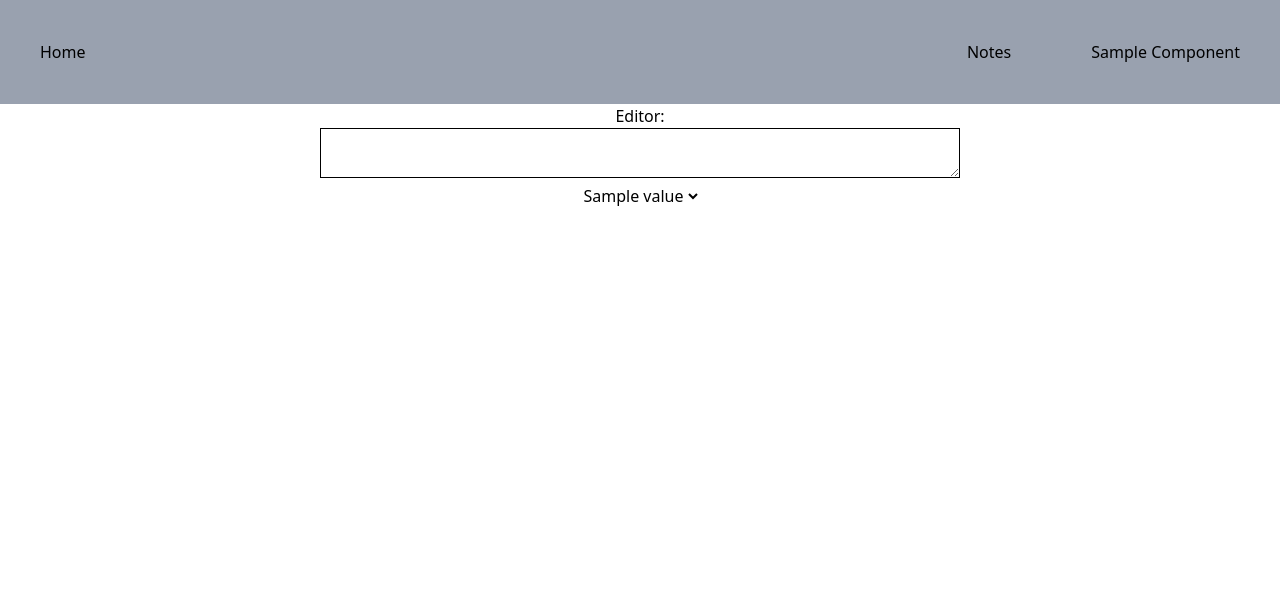
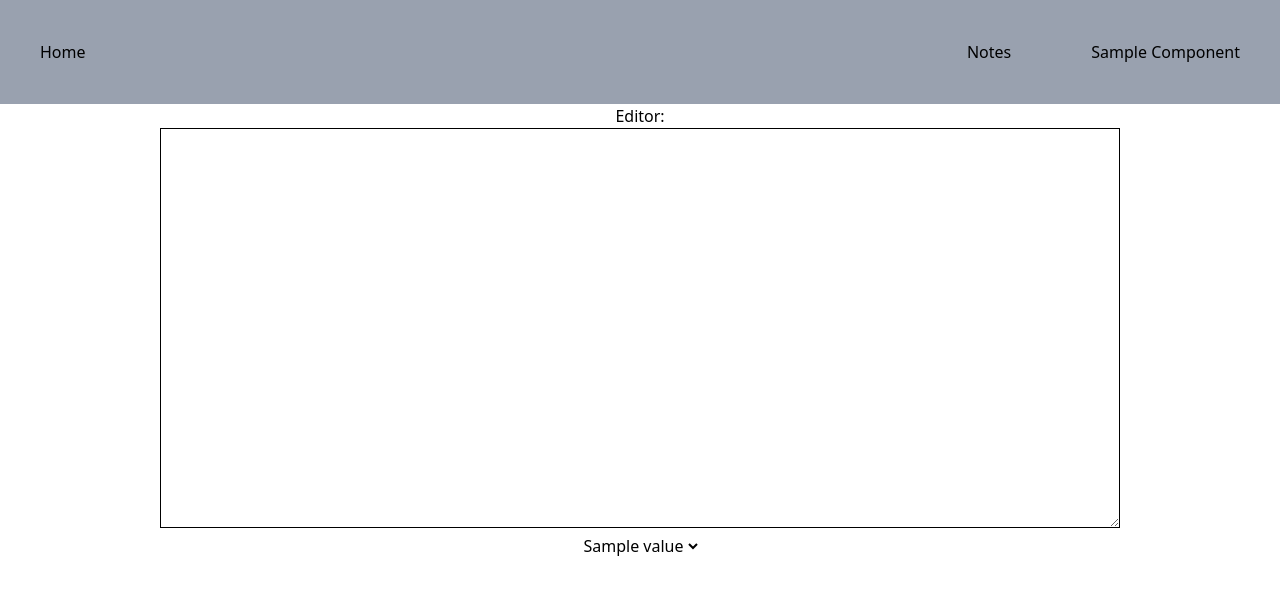
Before and after one commit to youssefgaballa/Chess-App, a React (Vite) app in the folder client/: page /Notes in a window 1280 px wide. Shown: the top 594 px of the page. Built offline with nearby package versions, Linux system fonts and the light colour scheme.

Commit message:
feat: changed styling of the app to take up more of the screen

```diff
--- a/client/src/App.css
+++ b/client/src/App.css
@@ -1 +1,5 @@
 @import "tailwindcss";
+
+html, body, #root {
+    height: 100%
+}
--- a/client/src/components/Notes.tsx
+++ b/client/src/components/Notes.tsx
@@ -9,8 +9,8 @@ export default function Notes() {
     console.log("Render notes: " + notes);
     return (
         <>
-        <div className="text-center">Editor: <br/>
-        <textarea className="w-1/2 h-3/4 border border-black-500" onChange={onChange}/>
+        <div className="text-center h-1/2 w-full">Editor: <br/>
+        <textarea className="w-3/4 h-full border border-black-500 " onChange={onChange}/>
         <br/>
         <select>
             <option>Sample value</option>
```
